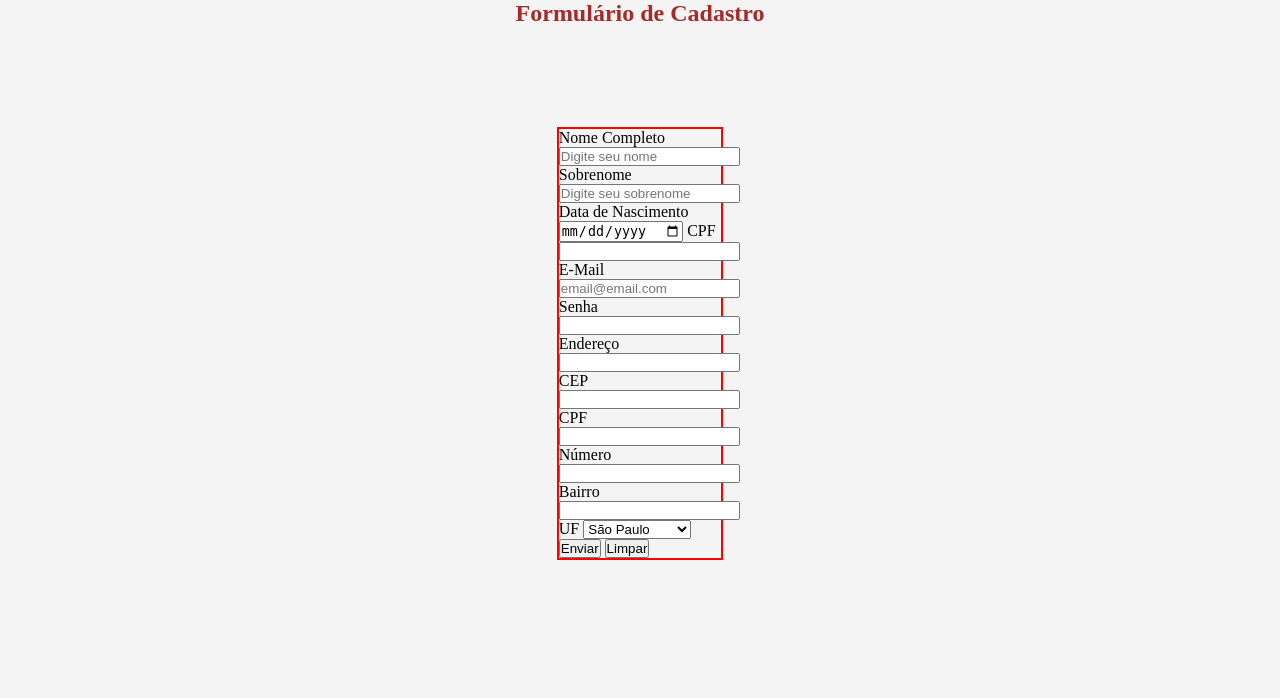
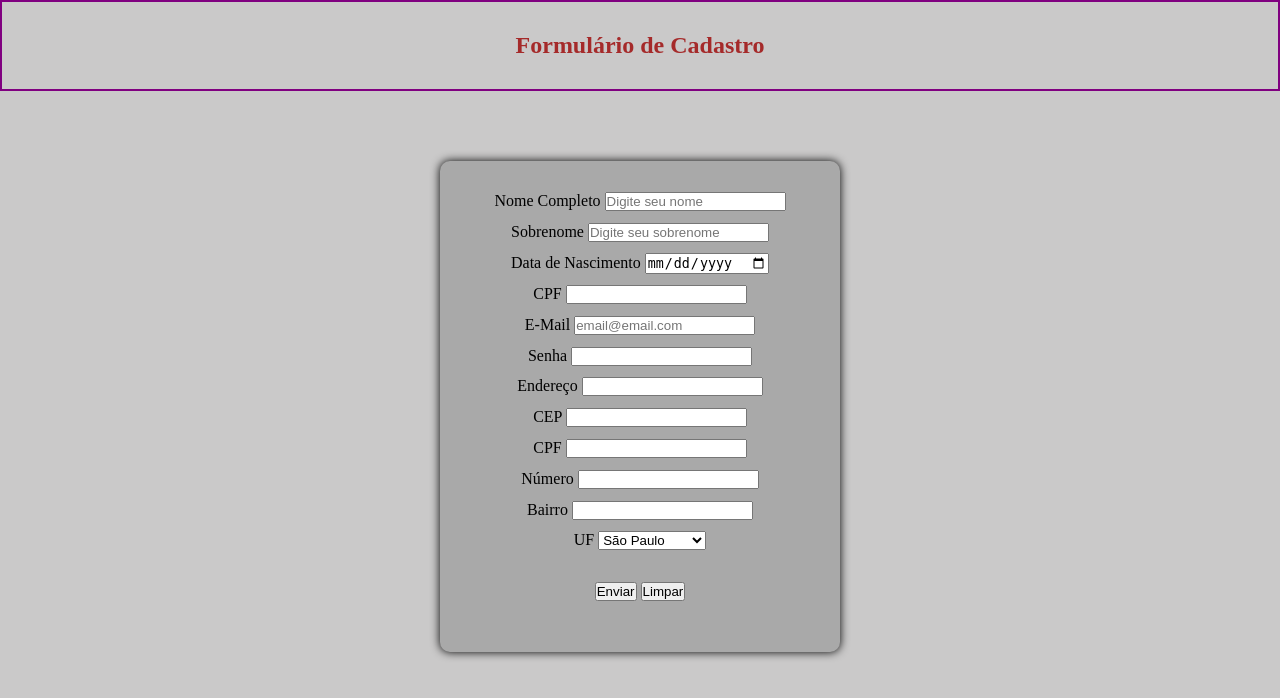
Before and after one commit to SicKera/logica-programacao-umc, a PHP site: page / in a window 1280 px wide. Shown: the top 698 px of the page. Run offline with PHP 8.4, Linux system fonts and the light colour scheme.

Commit message:
Aula 10 - Formulários
Formulário dentro de um container.

```diff
--- a/Aula 10 - Formulários/Tela_Cadastro/index.html
+++ b/Aula 10 - Formulários/Tela_Cadastro/index.html
@@ -13,49 +13,75 @@
         <div class="form-container">
 
             <form action="">
+                <div class="campos">
                     <label for="nome">Nome Completo</label>
                     <input type="text"  name="nome" id="nome" placeholder="Digite seu nome" required>
+                </div>
 
+                <div class="campos">
                     <label for="sobrenome">Sobrenome</label>
                     <input type="text" name="sobrenome" id="sobrenome" placeholder="Digite seu sobrenome" required>
+                </div>
 
+                <div class="campos">
                     <label for="dataNascimento">Data de Nascimento</label>
                     <input type="date" name="dataNascimento" id="dataNascimento" required>
+                </div>
 
+                <div class="campos">
                     <label for="cpf">CPF</label>
                     <input type="text" name="cpf" id="cpf" required>
+                </div>
 
+                <div class="campos">
                     <label for="email">E-Mail</label>
                     <input type="email" name="email" id="email" placeholder="email@email.com" required>
+                </div>
 
+                <div class="campos">
                     <label for="senha">Senha</label>
                     <input type="password" name="senha" id="senha" required>
+                </div>
 
+                <div class="campos">
                     <label for="endereco">Endereço</label>
                     <input type="text" name="endereco" id="endereco" required>
+                </div>
 
+                <div class="campos">
                     <label for="cep">CEP</label>
                     <input type="text" name="cep" id="cep" required>
+                </div>
 
+                <div class="campos">
                     <label for="cpf">CPF</label>
                     <input type="text" name="cpf" id="cpf" required>
+                </div>
 
+                <div class="campos">
                     <label for="numero">Número</label>
                     <input type="number" name="numero" id="numero" required>
+                </div>
 
+                <div class="campos">
                     <label for="bairro">Bairro</label>
                     <input type="text" name="bairro" id="bairro" required>
+                </div>
 
+                <div class="campos">
                     <label for="estado">UF</label>
                     <select name="estado" id="estado">
                         <option value="SP">São Paulo</option>
                         <option value="MG">Minas Gerais</option>
                         <option value="RJ">Rio de Janeiro</option>
                     </select>
+                </div>
 
+                <div class="campos">
                     <div class="buttons">
                         <button type="submit">Enviar</button>
                         <button type="reset">Limpar</button>
+                    </div>
                 </div>
 
             </form>
--- a/Aula 10 - Formulários/Tela_Cadastro/style.css
+++ b/Aula 10 - Formulários/Tela_Cadastro/style.css
@@ -5,17 +5,42 @@
 }
 
 body {
-    background-color: #f4f4f4;
+    /* border: 2px solid green; */
+    background-color: #cac9c9;
+}
+main {
+    display: block;
+    /* border: 2px solid blue; */
 }
 
-
 h2 {
+    border: 2px solid purple;
+    padding: 30px;
     color: brown;
     text-align: center;
 }
 
 .form-container {
-    width: 13vw;
-    margin: 100px auto;
-    border: 2px solid red;
+    background-color: darkgray;
+    border-radius: 10px;
+    box-shadow: 0px 0px 10px 0.103px rgb(0, 0, 0);
+    max-width: 400px;
+    margin: 70px auto;
+    height: auto;
+    /* border: 2px solid red; */
+    padding: 20px;
+    line-height: 1.3em;
+    text-align: center;
 }
+
+.campos {
+    /* border: 1px solid purple; */
+    margin: 10px;
+}
+
+.buttons {
+    /* border: 1px solid black; */
+    padding: 15px;
+    margin: 15px;
+    text-align: center;
+}
```
Lines whose indentation alone changed are shown as unchanged.
